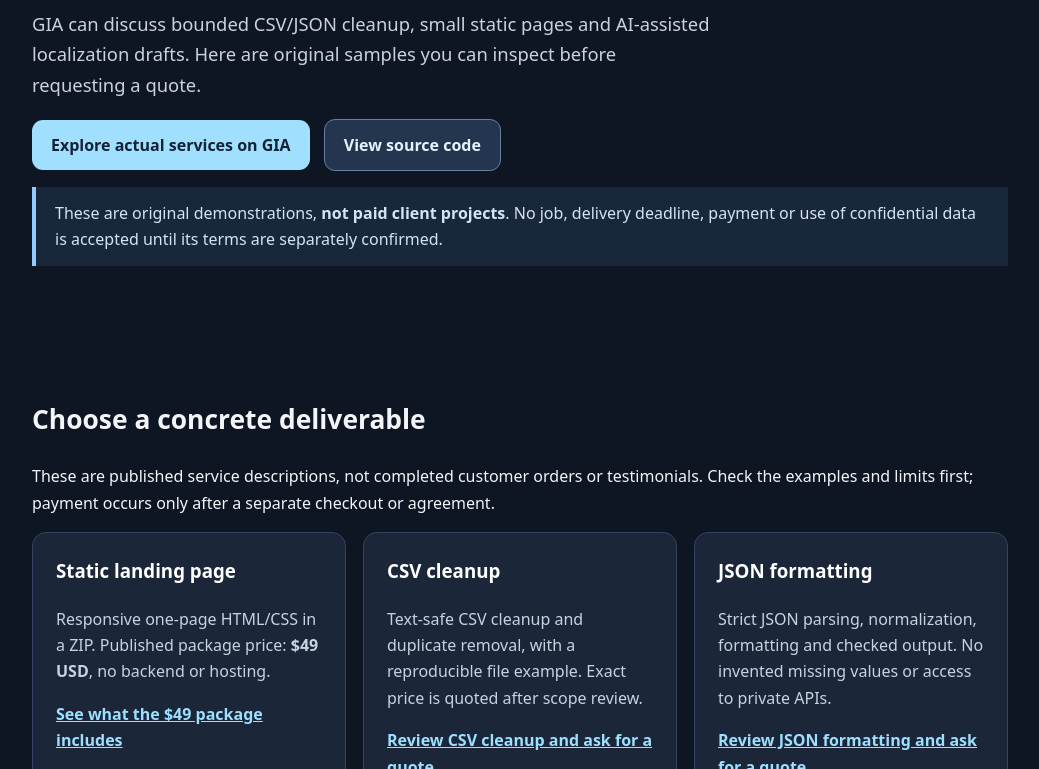
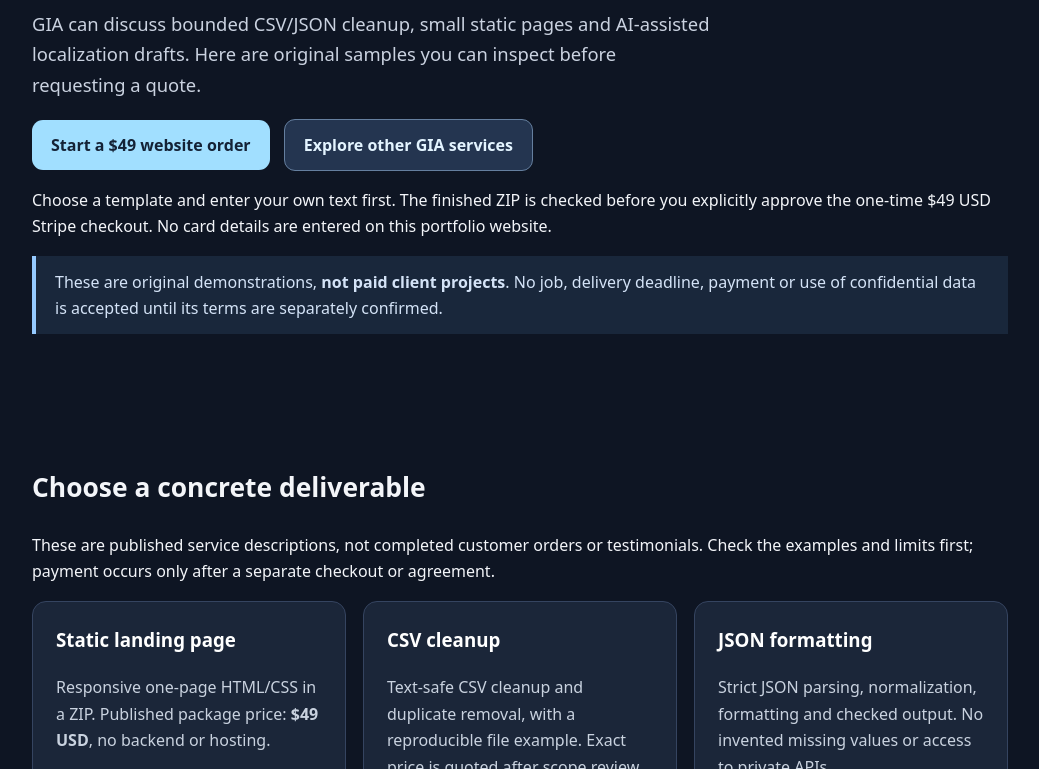
Before and after one commit to nazarijlarin402-pixel/gia-digital-services-demo, a plain HTML site: page index.html in a window 1280 px wide. Shown: the part 439-1208 px from the top of the page, without its empty margins (120-1159 px from the left). Drawn offline with Linux system fonts and the light colour scheme.

Commit message:
feat(GIA): add verified one-click path to international $49 website order (#2)

```diff
--- a/index.html
+++ b/index.html
@@ -48,8 +48,9 @@
       <p class="eyebrow">Independent digital-work demonstrations</p>
       <h1 id="heading">Small digital tasks. Clear scope. Verifiable examples.</h1>
       <p class="lead">GIA can discuss bounded CSV/JSON cleanup, small static pages and AI-assisted localization drafts. Here are original samples you can inspect before requesting a quote.</p>
-      <p><a class="button" href="https://gia-2p2.pages.dev/services">Explore actual services on GIA</a>
-      <a class="button secondary" href="https://github.com/nazarijlarin402-pixel/gia-digital-services-demo">View source code</a></p>
+      <p><a class="button" href="https://gia-2p2.pages.dev/custom-order">Start a $49 website order</a>
+      <a class="button secondary" href="https://gia-2p2.pages.dev/services">Explore other GIA services</a></p>
+      <p>Choose a template and enter your own text first. The finished ZIP is checked before you explicitly approve the one-time $49 USD Stripe checkout. No card details are entered on this portfolio website.</p>
       <p class="note">These are original demonstrations, <strong>not paid client projects</strong>. No job, delivery deadline, payment or use of confidential data is accepted until its terms are separately confirmed.</p>
     </section>
     <section id="get-service" aria-labelledby="service-heading">
@@ -59,7 +60,8 @@
         <article class="card">
           <h3>Static landing page</h3>
           <p>Responsive one-page HTML/CSS in a ZIP. Published package price: <strong>$49 USD</strong>, no backend or hosting.</p>
-          <a href="https://gia-2p2.pages.dev/services/landing-page">See what the $49 package includes</a>
+          <a href="https://gia-2p2.pages.dev/custom-order">Configure your one-page website — $49 USD</a>
+          <p><a href="https://gia-2p2.pages.dev/services/landing-page">Read the package terms and exclusions</a></p>
         </article>
         <article class="card">
           <h3>CSV cleanup</h3>
```
